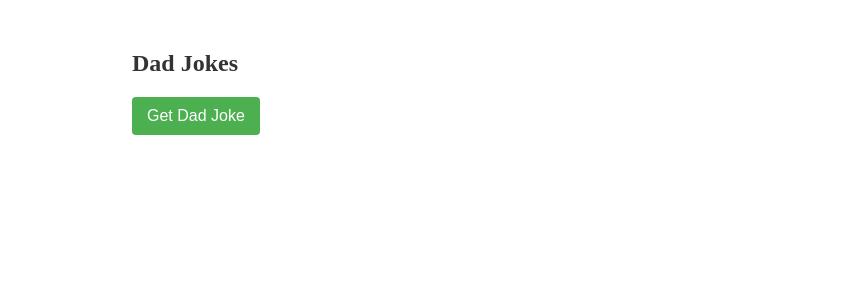
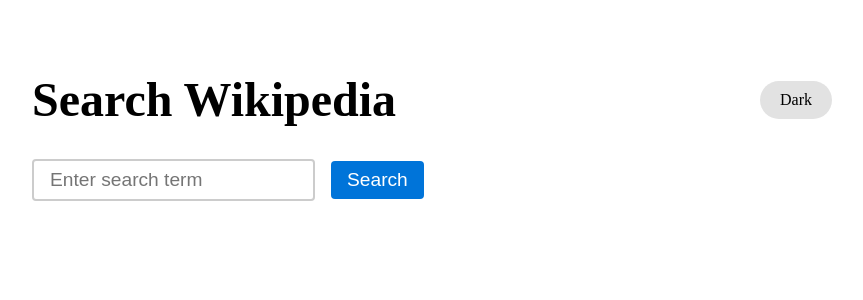
Before and after one commit to naren4488/vuejs-learning, a Vue app: page / in a window 1280 px wide. Shown: the top 300 px of the page, without its empty margins (208-1071 px from the left). Built offline with nearby package versions, Linux system fonts and the light colour scheme.

Commit message:
wiki clone implemented

```diff
--- a/src/App.vue
+++ b/src/App.vue
@@ -3,8 +3,9 @@
 import RandomQuotes from "./components/RandomQuotes.vue";
 import AccordionComponent from "./components/AccordionComponent.vue";
 import FormValidation from "./components/FormValidation.vue";
-import PasswordGenerator from './components/PasswordGenerator.vue'
-import DadJokes from './components/DadJokes.vue'
+import PasswordGenerator from "./components/PasswordGenerator.vue";
+import DadJokes from "./components/DadJokes.vue";
+import WikiClone from "./components/WikiClone.vue";
 </script>
 
 <template>
@@ -12,6 +13,7 @@
   <!-- <RandomQuotes/> -->
   <!-- <AccordionComponent/> -->
   <!-- <FormValidation /> -->
-   <!-- <PasswordGenerator/> -->
-    <DadJokes/>
+  <!-- <PasswordGenerator/> -->
+  <!-- <DadJokes/> -->
+  <WikiClone />
 </template>
--- /dev/null
+++ b/src/components/WikiClone.vue
@@ -0,0 +1,230 @@
+<script setup>
+import { ref } from "vue";
+
+const searchQuery = ref("");
+const searchResults = ref([]);
+const isLoading = ref(false);
+const error = ref(null);
+const isDarkTheme = ref(false);
+
+const searchWikipedia = async (query) => {
+  const encodedQuery = encodeURIComponent(query);
+  const endpoint = `https://en.wikipedia.org/w/api.php?action=query&list=search&prop=info&inprop=url&utf8=&format=json&origin=*&srlimit=10&srsearch=${encodedQuery}`;
+
+  try {
+    isLoading.value = true;
+    const response = await fetch(endpoint);
+    const data = await response.json();
+
+    if (data.query && data.query.search) {
+      searchResults.value = data.query.search;
+      error.value = null;
+    } else {
+      searchResults.value = [];
+      error.value = "No results found.";
+    }
+  } catch (err) {
+    console.error("Error fetching data:", err);
+    searchResults.value = [];
+    error.value = "An error occurred while fetching data.";
+  } finally {
+    isLoading.value = false;
+  }
+};
+
+const toggleTheme = () => {
+  isDarkTheme.value = !isDarkTheme.value;
+};
+
+const submitSearch = () => {
+  if (searchQuery.value.trim() !== "") {
+    searchWikipedia(searchQuery.value);
+  } else {
+    searchResults.value = [];
+    error.value = "Please enter a valid search term.";
+  }
+};
+</script>
+
+<template>
+  <div :class="{ 'dark-theme': isDarkTheme }">
+    <div class="container">
+      <div class="header-container">
+        <h1>Search Wikipedia</h1>
+        <span id="theme-toggler" @click="toggleTheme">{{
+          isDarkTheme ? "Light" : "Dark"
+        }}</span>
+      </div>
+
+      <form @submit.prevent="submitSearch">
+        <input
+          v-model="searchQuery"
+          type="text"
+          id="search-input"
+          placeholder="Enter search term"
+        />
+        <button type="submit">Search</button>
+      </form>
+
+      <div id="search-results">
+        <div v-if="isLoading" class="spinner">Loading ...</div>
+        <p v-if="error">{{ error }}</p>
+        <div v-if="searchResults.length">
+          <div
+            v-for="result in searchResults"
+            :key="result.pageid"
+            class="result-item"
+          >
+            <h3 class="result-title">
+              <a
+                :href="`https://en.wikipedia.org/?curid=${result.pageid}`"
+                target="_blank"
+                rel="noopener"
+                >{{ result.title }}</a
+              >
+            </h3>
+            <a
+              :href="`https://en.wikipedia.org/?curid=${result.pageid}`"
+              class="result-link"
+              target="_blank"
+              rel="noopener"
+            >
+              {{ `https://en.wikipedia.org/?curid=${result.pageid}` }}
+            </a>
+            <p class="result-snippet" v-html="result.snippet"></p>
+          </div>
+        </div>
+      </div>
+    </div>
+  </div>
+</template>
+
+<style scoped>
+body {
+  font-family: Arial, sans-serif;
+  margin: 0;
+  padding: 0;
+}
+
+.container {
+  max-width: 800px;
+  margin: 0 auto;
+  padding: 2rem;
+}
+
+h1 {
+  font-size: 3rem;
+  margin-bottom: 2rem;
+}
+
+#search-form {
+  display: flex;
+  justify-content: center;
+  align-items: center;
+  margin-bottom: 2rem;
+}
+
+#search-input {
+  font-size: 1.2rem;
+  padding: 0.5rem 1rem;
+  margin-right: 1rem;
+  border: 2px solid #ccc;
+  border-radius: 0.25rem;
+  flex-grow: 1;
+}
+
+#search-input:focus {
+  outline: none;
+  border-color: #0074d9;
+}
+
+button[type="submit"] {
+  font-size: 1.2rem;
+  padding: 0.5rem 1rem;
+  background-color: #0074d9;
+  color: #fff;
+  border: none;
+  border-radius: 0.25rem;
+  cursor: pointer;
+}
+
+button[type="submit"]:hover {
+  background-color: #0063ad;
+}
+
+#search-results {
+  margin-bottom: 2rem;
+}
+
+.result-item {
+  margin-bottom: 1rem;
+}
+
+.result-title {
+  font-size: 1.5rem;
+  margin-top: 0;
+}
+
+.result-link {
+  display: block;
+  font-size: 1.2rem;
+  margin-bottom: 0.5rem;
+  color: #0074d9;
+}
+
+.result-link:hover {
+  text-decoration: underline;
+}
+
+.result-snippet {
+  margin-top: 0;
+}
+
+.spinner {
+  display: flex;
+  justify-content: center;
+  align-items: center;
+  font-size: 2rem;
+  height: 10rem;
+}
+
+/* Dark theme */
+.header-container {
+  display: flex;
+  justify-content: space-between;
+  align-items: center;
+}
+
+#theme-toggler {
+  border: none;
+  background: transparent;
+  cursor: pointer;
+  background: #e2e2e2;
+  padding: 10px 20px;
+  border-radius: 100px;
+}
+
+.dark-theme {
+  background-color: #282c34;
+  color: #fff;
+}
+
+.dark-theme #search-input {
+  background-color: #454545;
+  color: #fff;
+  border-color: #fff;
+}
+
+.dark-theme #search-input:focus {
+  border-color: #0074d9;
+}
+
+.dark-theme button[type="submit"] {
+  background-color: #0074d9;
+}
+
+.dark-theme .result-link,
+.dark-theme .result-link:hover {
+  color: #90caf9;
+}
+</style>
```
